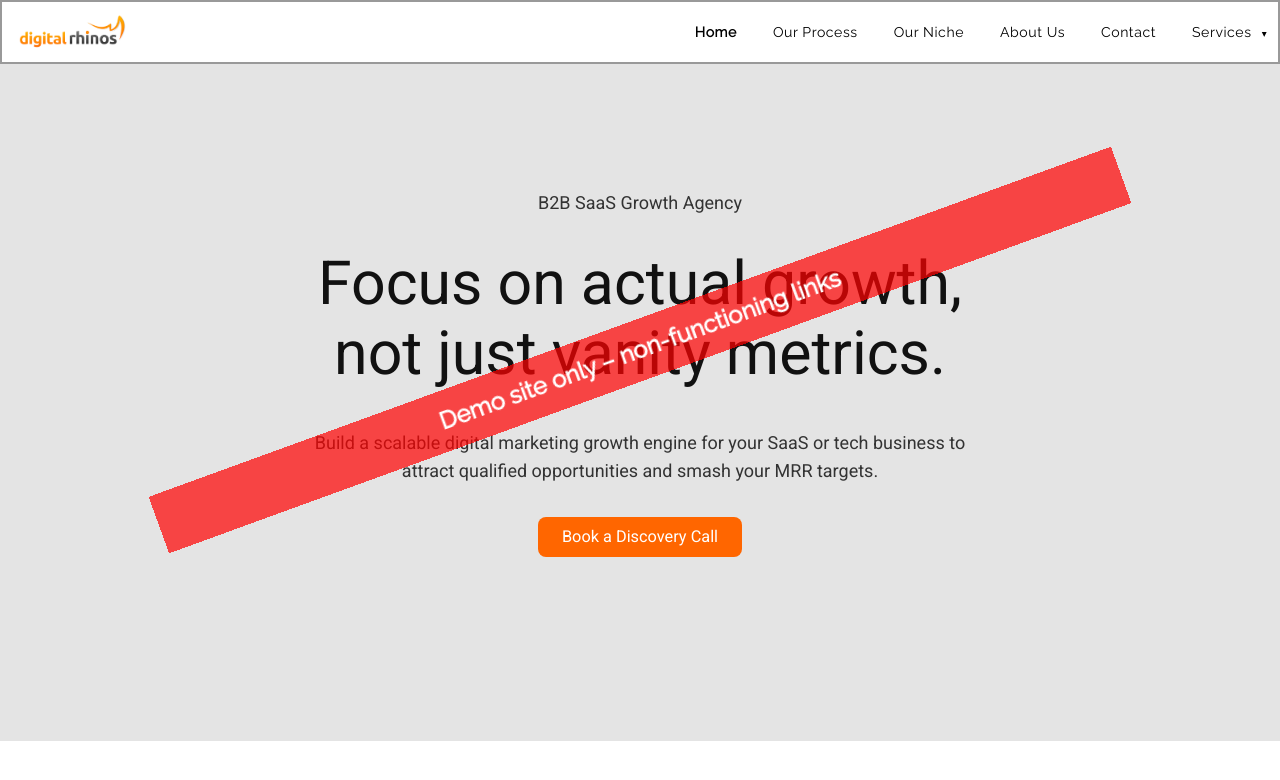
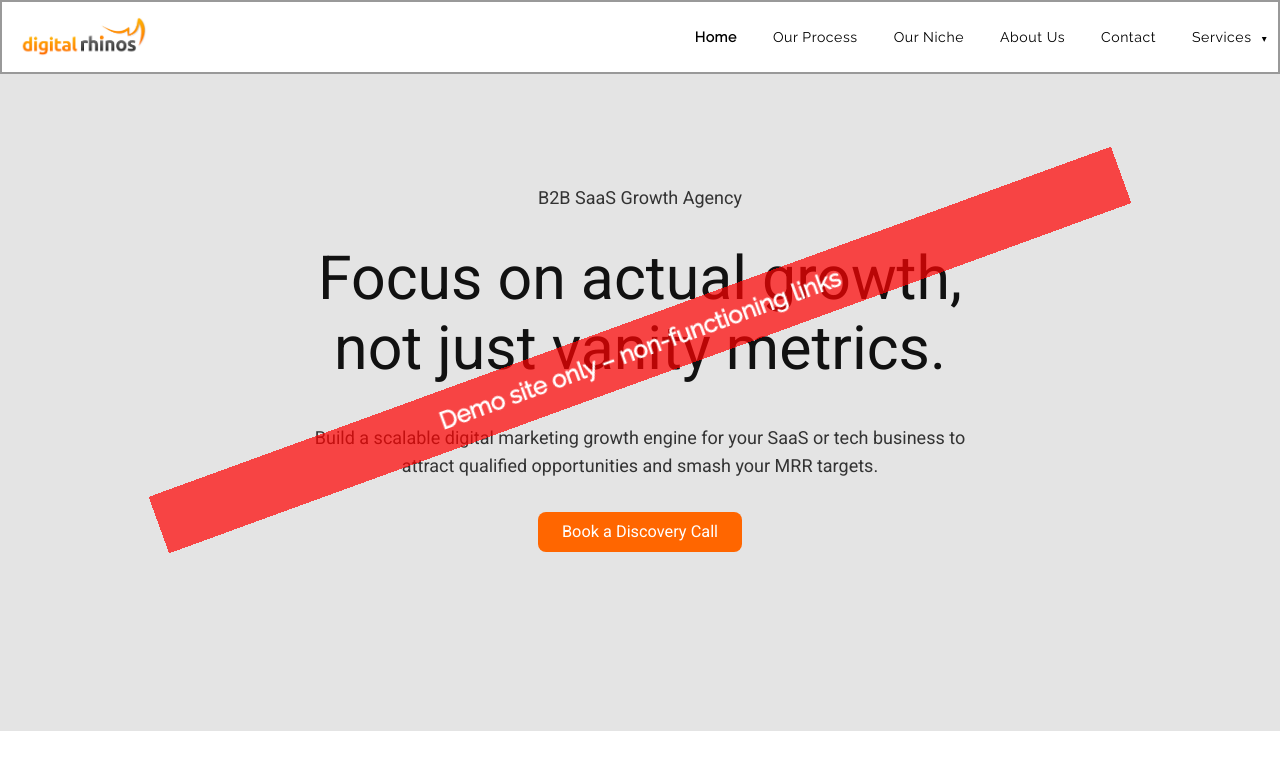
Before and after one commit to LBR474/Digital_Rhinos_1, a React (Vite) app in the folder DR-1/: page / in a window 1280 px wide. Shown: the top 780 px of the page. Built offline with nearby package versions, Linux system fonts and the light colour scheme; no server answers.

Commit message:
Further .css updates

```diff
--- a/DR-1/src/App_26.tsx
+++ b/DR-1/src/App_26.tsx
@@ -62,7 +62,7 @@ useEffect(() => {
   // ----------------------
   let scale = 0.3; // default desktop
   if (tinyScreen) scale = 0.15; // tiny portrait
-  else if (midScreen) scale = 0.18; // mid screens (380–770 width)
+  else if (midScreen) scale = 0.22; // mid screens (380–770 width)
   else if (shortScreen) scale = 0.18; // short screens (<700 height)
   else if (isMobile) scale = 0.18; // fallback for mobile <770px
 
--- a/DR-1/src/DR-1_styles_2.css
+++ b/DR-1/src/DR-1_styles_2.css
@@ -294,6 +294,11 @@ body {
 /* ================================================== */
 
 @media (max-width: 1439px) {
+
+  :root {
+    --top-banner-height: 74px; /* taller to give breathing room */
+  }
+
   .right-inner-top-banner {
     display: none;
   }
@@ -308,7 +313,7 @@ body {
   .left-inner-top-banner img {
     height: auto;
     max-height: 60%;
-    max-width: 60vw;
+
   }
   .elementor-nav-menu__container {
     padding-right: 24px;
@@ -318,10 +323,10 @@ body {
 
 @media (max-width: 770px) {
 
-  #top-banner {
-    height: var(--top-banner-height);
-    min-height: 8vh;
+  :root {
+    --top-banner-height: 74px; /* taller to give breathing room */
   }
+
 
   .left-inner-top-banner {
     position: relative;
@@ -366,7 +371,7 @@ body {
 /* ================================================== */
 @media (max-width: 547px) and (max-height: 380px) {
   :root {
-    --top-banner-height: 12vh; /* taller to give breathing room */
+    --top-banner-height: 54px; /* taller to give breathing room */
   }
 
   #Main-content {
@@ -389,3 +394,29 @@ body {
     padding: 8px 16px;
   }
 }
+
+@media (max-width: 380px) and (max-height: 547px) {
+  :root {
+    --top-banner-height: 54px; /* taller to give breathing room */
+  }
+
+  #Main-content {
+    margin-top: var(--top-banner-height); /* push content below banner */
+    min-height: calc(100svh - var(--top-banner-height));
+    padding: 10px;
+  }
+
+  /* Scale text down further */
+  .centered-text h1 {
+    font-size: clamp(28px, 5vw, 40px);
+  }
+
+  .centered-text p {
+    font-size: clamp(12px, 3vw, 16px);
+  }
+
+  .centered-text button {
+    font-size: clamp(10px, 3vw, 14px);
+    padding: 8px 16px;
+  }
+}
```
Also changed, not shown: 3 other files (tests, documents, lock files or other folders).
